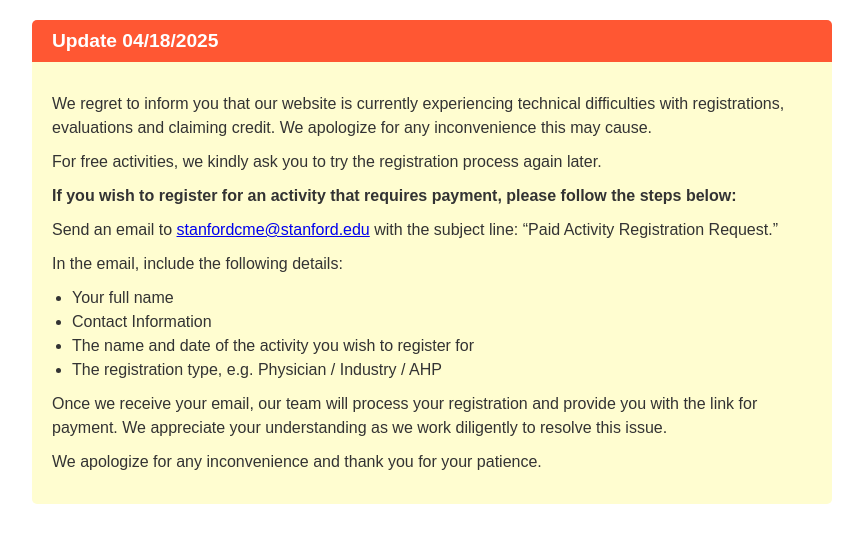
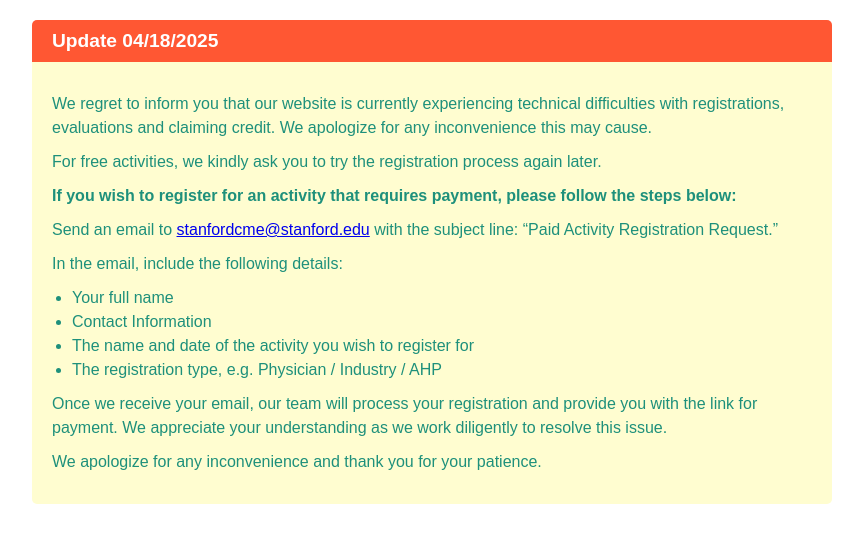
Before and after one commit to StanfordCME/form-status-monitor, a website: page docs/index.html in a window 1280 px wide. Shown: the whole page, without its empty margins (208-1071 px from the left). Drawn offline with Linux system fonts and the light colour scheme.

Commit message:
Update index.html

```diff
--- a/docs/index.html
+++ b/docs/index.html
@@ -30,7 +30,7 @@
     }
     .content {
       background-color: rgba(255,253,208,255);
-      color: #333;
+      color: #1e907b;
       padding: 20px;
       font-size: 1em;
       line-height: 1.5;
```
